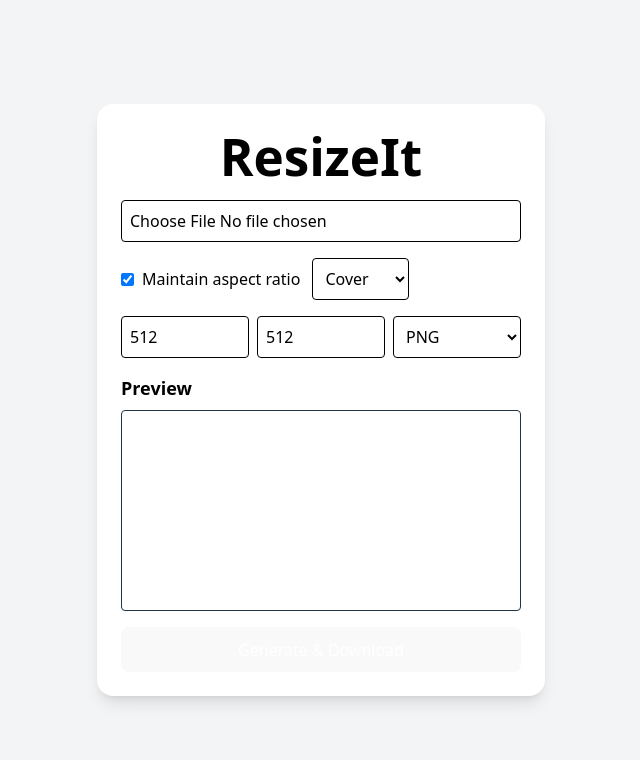
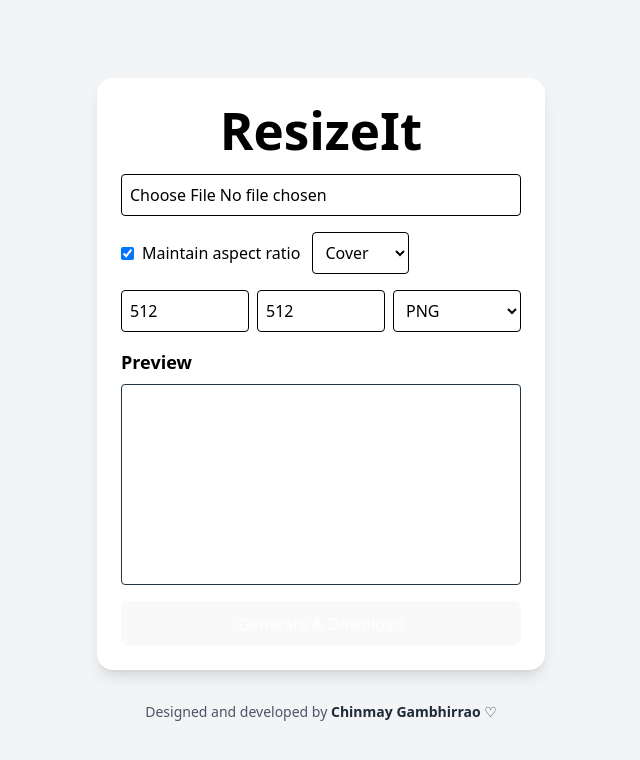
Before and after one commit to ChinmayGambhirrao/ResizeIt, a React (Vite) app: page / in a window 1280 px wide. Shown: the top 760 px of the page, without its empty margins (319-959 px from the left). Built offline with nearby package versions, Linux system fonts and the light colour scheme.

Commit message:
Deployingg

```diff
--- a/src/App.tsx
+++ b/src/App.tsx
@@ -99,7 +99,8 @@ function App() {
     // Force single image download on backend
     formData.append("single", "true");
 
-    const res = await fetch("http://localhost:5000/resize", {
+    // Direct URL to your Render backend
+    const res = await fetch("https://your-backend-url.onrender.com/resize", {
       method: "POST",
       body: formData,
     });
@@ -218,6 +219,15 @@ function App() {
           Generate & Download
         </button>
       </div>
+
+      {/* Footer */}
+      <div className="mt-8 text-center">
+
+        <p className="text-gray-600 text-sm">
+          Designed and developed by{" "}
+          <a href="https://github.com/ChinmayGambhirrao"> <span className="font-semibold text-gray-800">Chinmay Gambhirrao ♡</span></a>
+        </p>
+      </div>
     </div>
   );
 }
```
